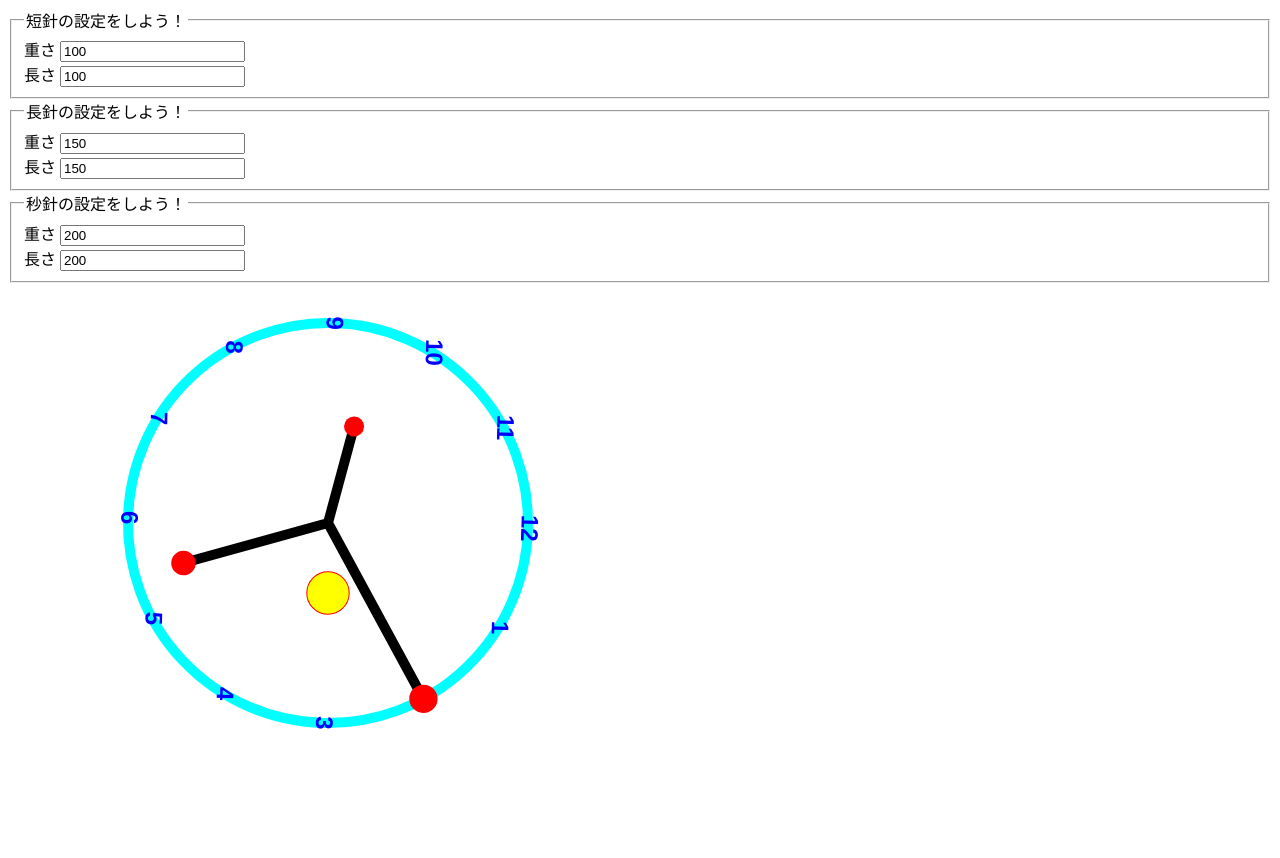
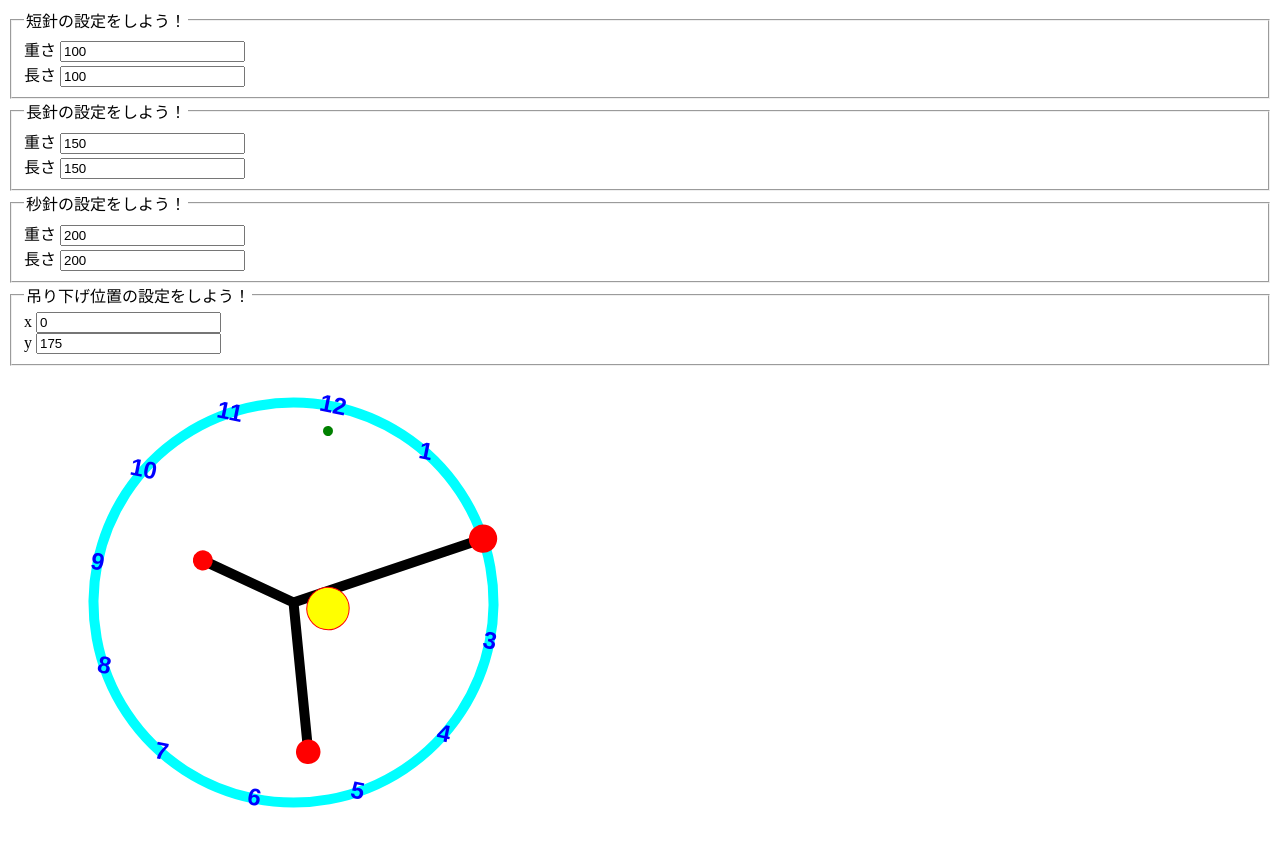
Before and after one commit to KusaReMKN/clock, a plain HTML site: page index.html in a window 1280 px wide. Shown: the part 81-939 px from the top of the page. Before the commit the page ends 856 px from the top, so only its background shows below. Drawn offline with Linux system fonts and the light colour scheme.

Commit message:
Third version

```diff
--- a/index.html
+++ b/index.html
@@ -3,13 +3,13 @@
 <head>
 <meta charset="utf-8">
 <meta name="viewport" content="width=device-width, initial-scale=1.0">
-<title>時計</title>
+<title>とけい</title>
 <script src="./js/index.js" defer></script>
 <link rel="stylesheet" href="./css/index.css">
 </head>
 <body>
 <header>
-<h1>時計</h1>
+<h1>とけい</h1>
 </header>
 <main>
 <form>
@@ -46,6 +46,17 @@
 <input type="number" id="sec_l" min="0" value="200">
 </div>
 </fieldset>
+<fieldset>
+<legend>吊り下げ位置の設定をしよう！</legend>
+<div>
+<label for="sec_m">x</label>
+<input type="number" id="hook_x" value="0">
+</div>
+<div>
+<label for="sec_l">y</label>
+<input type="number" id="hook_y" value="175">
+</div>
+</fieldset>
 </form>
 <canvas id="canvas" width="640" height="480"></canvas>
 </main>
--- a/js/index.js
+++ b/js/index.js
@@ -1,6 +1,6 @@
 'use strict';
 
-const ctx = window.canvas.getContext('2d');
+const ctx = canvas.getContext('2d');
 
 function update()
 {
@@ -14,6 +14,10 @@ function update()
 	weight.min = +min_m.value;
 	weight.hour = +hour_m.value;
 	weight.all = weight.sec + weight.min + weight.hour;
+
+	const hook = { };
+	hook.x = +hook_x.value;
+	hook.y = +hook_y.value;
 
 	const now = new Date();
 	const clock = { };
@@ -42,20 +46,21 @@ function update()
 
 	edge.all = {
 		x: (weight.sec * edge.sec.x + weight.min * edge.min.x + weight.hour * edge.hour.x)
-			/ (weight.sec + weight.min + weight.hour),
+			/ (weight.sec + weight.min + weight.hour) / 2,
 		y: (weight.sec * edge.sec.y + weight.min * edge.min.y + weight.hour * edge.hour.y)
-			/ (weight.sec + weight.min + weight.hour),
+			/ (weight.sec + weight.min + weight.hour) / 2,
 	};
-	theta.all = Math.atan2(-edge.all.y, edge.all.x) + Math.PI / 2;
+	theta.all = Math.atan2(-hook.y - edge.all.y, -hook.x + edge.all.x) + Math.PI / 2;
 
 	ctx.clearRect(0, 0, ctx.canvas.width, ctx.canvas.height);
 	ctx.save();
 
 	// 描画系の変形
-	ctx.setTransform(1, 0, 0, 1, ctx.canvas.width / 2, ctx.canvas.height / 2);
+	ctx.transform(1, 0, 0, 1, +ctx.canvas.width / 2 + hook.x, ctx.canvas.height / 2 - hook.y);
 	ctx.transform(Math.cos(theta.all), Math.sin(theta.all),
 		-Math.sin(theta.all), Math.cos(theta.all),
 		0, 0);
+	ctx.transform(1, 0, 0, 1, -hook.x, hook.y);
 
 	// 時計の枠
 	const clockRadius = 200;
@@ -74,6 +79,14 @@ function update()
 		const th = (i - 3) * Math.PI / 6;
 		ctx.fillText(`${i}`, clockRadius * Math.cos(th), clockRadius * Math.sin(th));
 	}
+	ctx.restore();
+
+	// 吊り下げ位置
+	ctx.save();
+	ctx.fillStyle = 'green';
+	ctx.beginPath();
+	ctx.ellipse(hook.x, -hook.y, 5, 5, 0, 0, 2 * Math.PI);
+	ctx.fill();
 	ctx.restore();
 
 	// 時計の針
```
